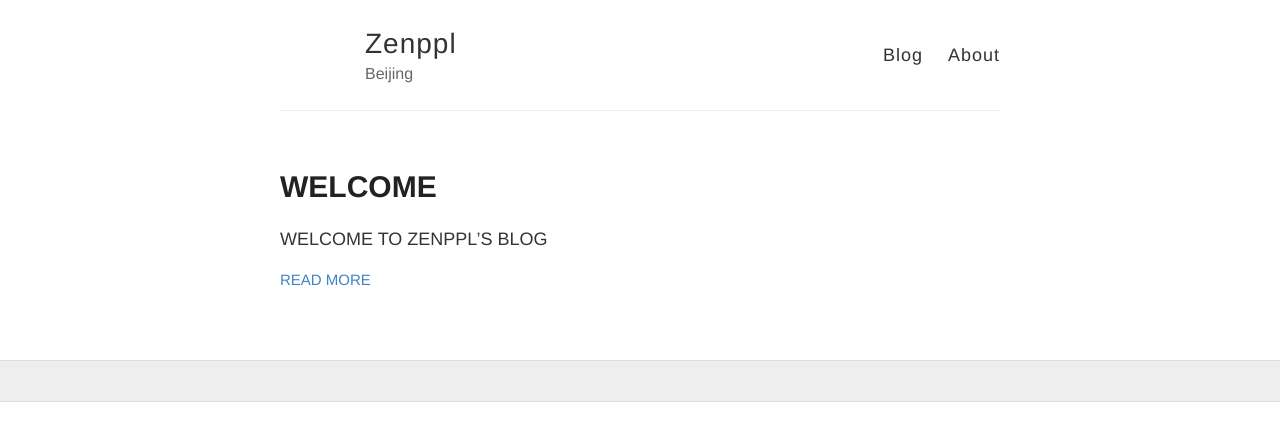
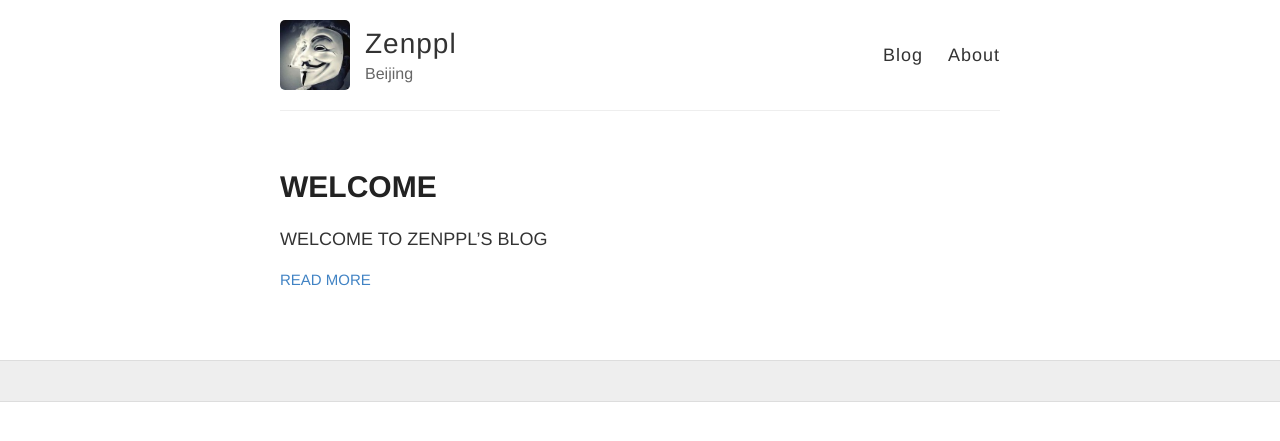
Before and after one commit to zenppl/zenppl.github.io, a Jekyll site: the page built from index.html, in a window 1280 px wide. Shown: the top 441 px of the page. Built offline with Jekyll 4.4.1, drawn with Linux system fonts in a browser that asks for light colours.

Commit message:
Update _config.yml

```diff
--- a/_config.yml
+++ b/_config.yml
@@ -9,7 +9,7 @@ name: Zenppl
 description: Beijing
 
 # URL of your avatar or profile pic (you could use your GitHub profile pic)
-#avatar: http://himg.baidu.com/sys/portraitl/item/7fc07304?t=1439369378
+avatar: https://github.com/zenppl/zenppl.github.io/blob/master/images/icon.jpeg?raw=true
 
 #
 # Flags below are optional
```
